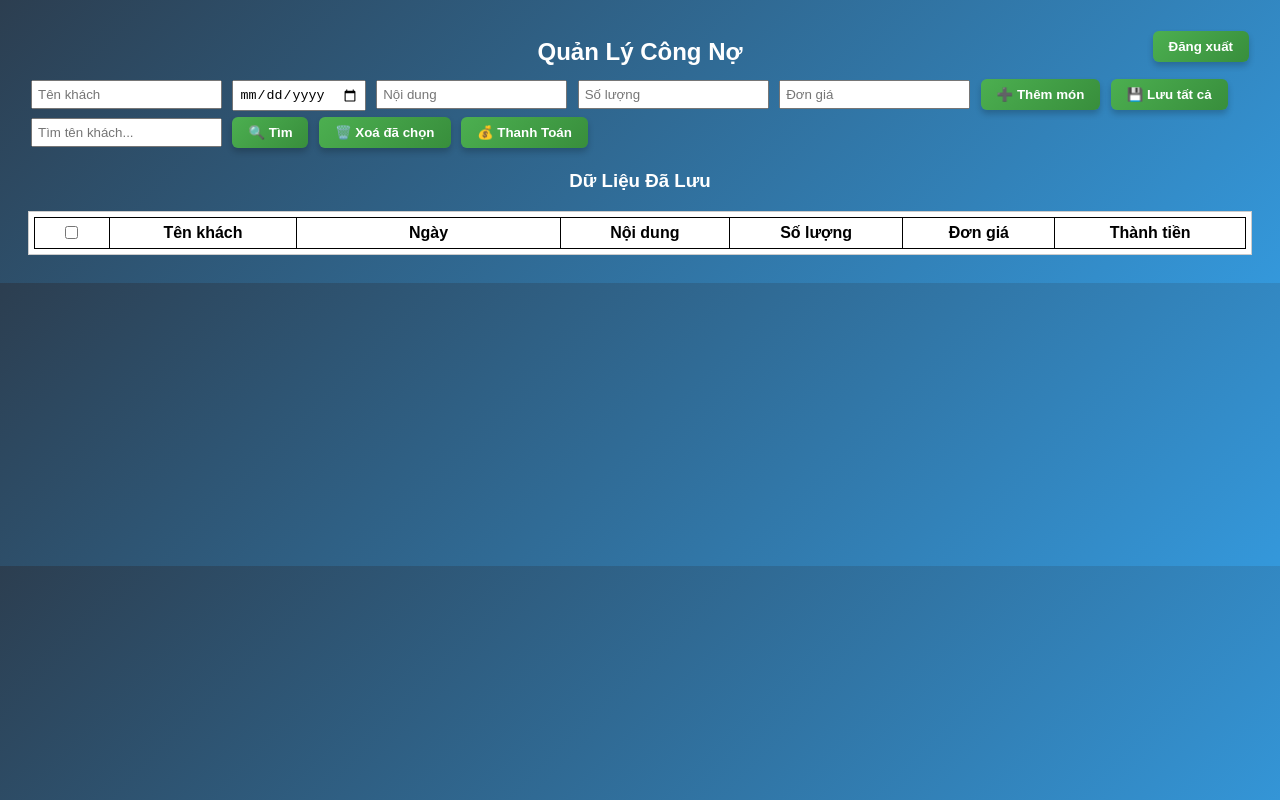
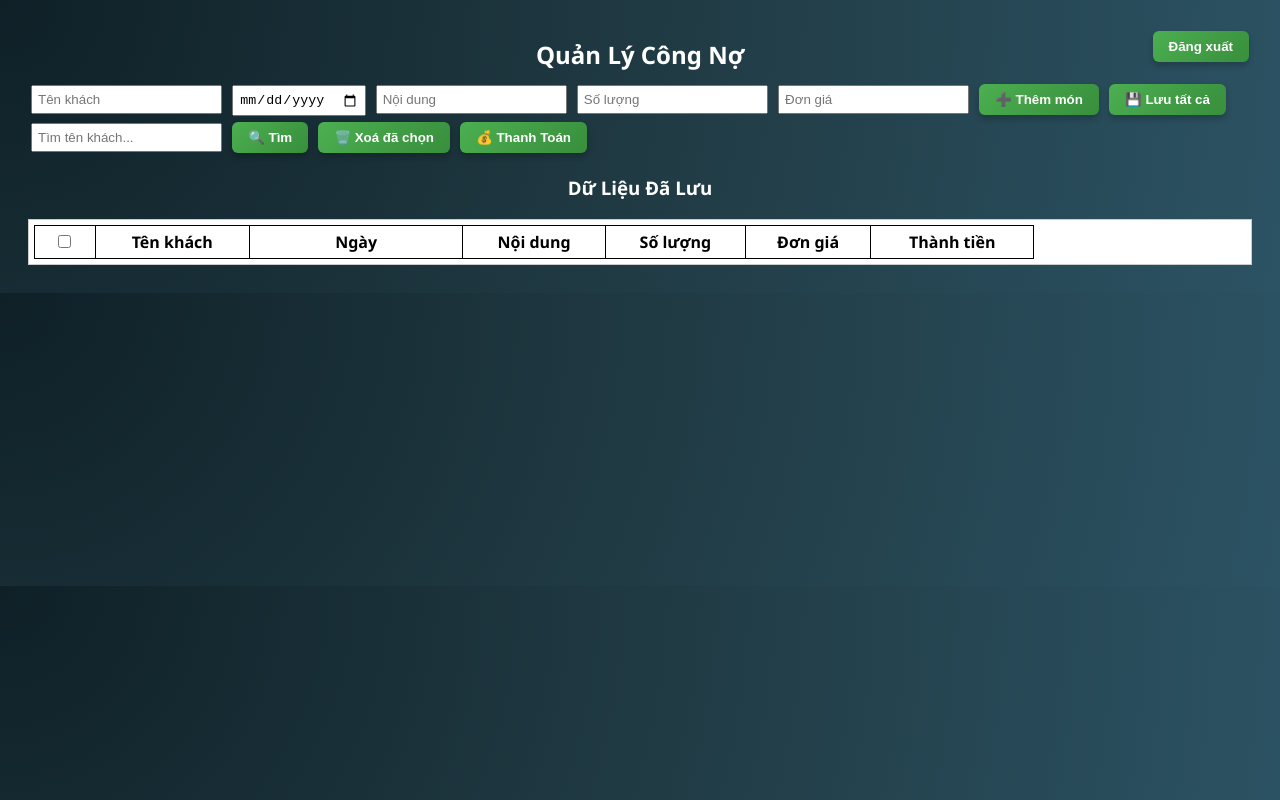
Before and after one commit to hiepdalat/minhchau, a website: page public/congno.html in a window 1280 px wide. Drawn offline with Linux system fonts and the light colour scheme; some packages are replaced by stand-ins of ours; no server answers; a script that the page names is missing.

Commit message:
Update style.css

```diff
--- a/public/style.css
+++ b/public/style.css
@@ -1,15 +1,15 @@
 body.congno-body {
-  font-family: sans-serif;
-  background: linear-gradient(135deg, #2c3e50, #3498db);
+   font-family: 'Segoe UI', sans-serif;
+  background: radial-gradient(circle at top left, #0f2027, #203a43, #2c5364);
   color: #fff;
   padding: 20px;
 }
-
-table {
-  background: #fff;
-  color: #000;
-  border-collapse: collapse;
-  width: 100%;
+ body {
+  font-family: 'Roboto', sans-serif;
+}
+.box-danhsach table tbody tr:hover {
+  background-color: #f0f8ff;
+  transition: background-color 0.2s;
 }
 .box-danhsach {
   max-height: 300px;
@@ -18,7 +18,22 @@ table {
   padding: 5px;
   background: #fff;
 }
-th, td {
+table {
+  background: #fff;
+  color: #000;
+  border-collapse: collapse;
+  width: 100%;
+  max-width: 1000px;
+}
+.card {
+  background: rgba(255, 255, 255, 0.95);
+  border-radius: 12px;
+  box-shadow: 0 4px 15px rgba(0, 0, 0, 0.25);
+  padding: 20px;
+  margin-bottom: 20px;
+}
+
+  th, td {
   border: 1px solid #000;
   padding: 5px 10px;
   text-align: center;
@@ -29,6 +44,11 @@ input, button {
   padding: 5px;
 }
 
+.header-container {
+  position: relative;
+  text-align: center;
+  padding: 10px 0;
+}
 button {
   background: linear-gradient(135deg, #4CAF50, #388E3C);  /* Xanh lá chuyển sắc */
   color: #fff;
@@ -41,9 +61,10 @@ button {
 }
 
 button:hover {
+
   background: linear-gradient(135deg, #45A049, #2E7D32);
   box-shadow: 0 6px 10px rgba(0,0,0,0.3);
-  transform: translateY(-2px);
+  transform: scale(1.05);
 }
 
 button:active {
@@ -53,16 +74,11 @@ button:active {
 .btn-logout:hover {
   background: #f44336; /* Cũng xanh lá */
 }
+
 .tr-thanh-toan {
   background-color: #fa1e1e;
   color: #fff !important;
   font-weight: bold;
-}
-
-.header-container {
-  position: relative;
-  text-align: center;
-  padding: 10px 0;
 }
 
 .header-container h2 {
```
